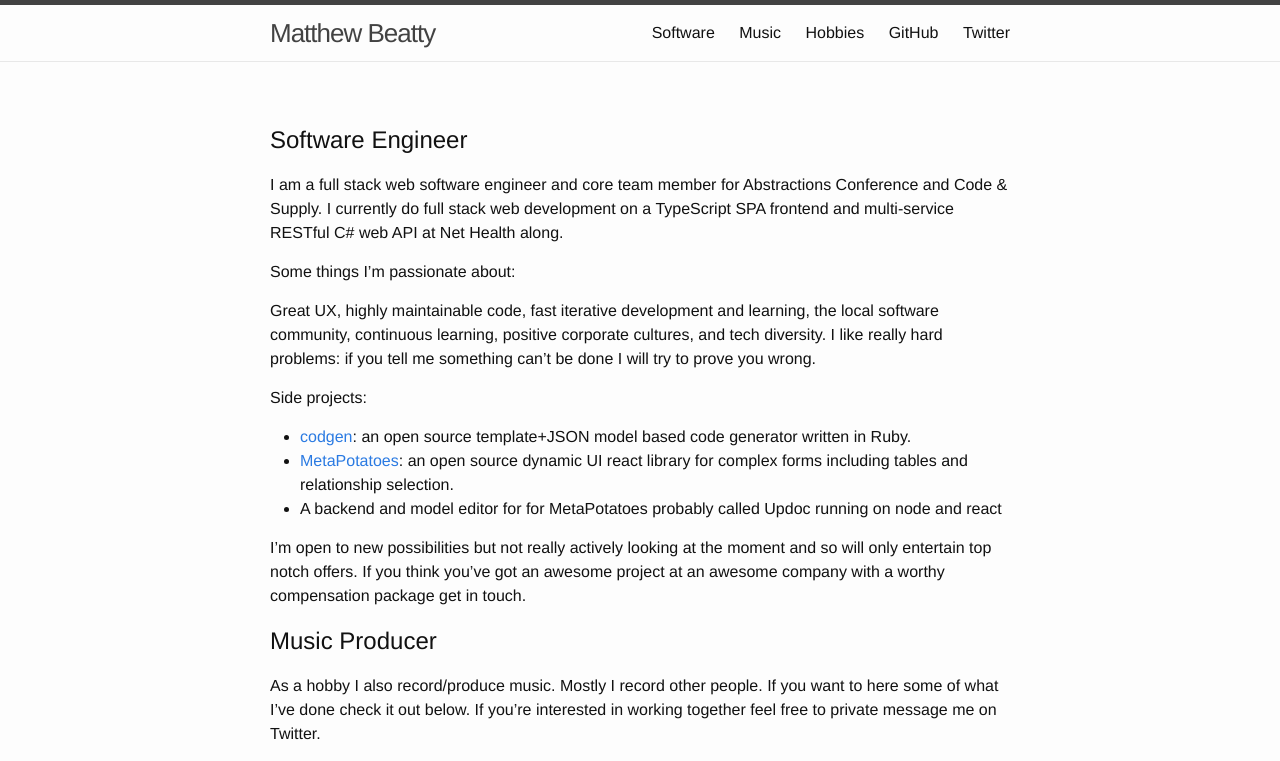
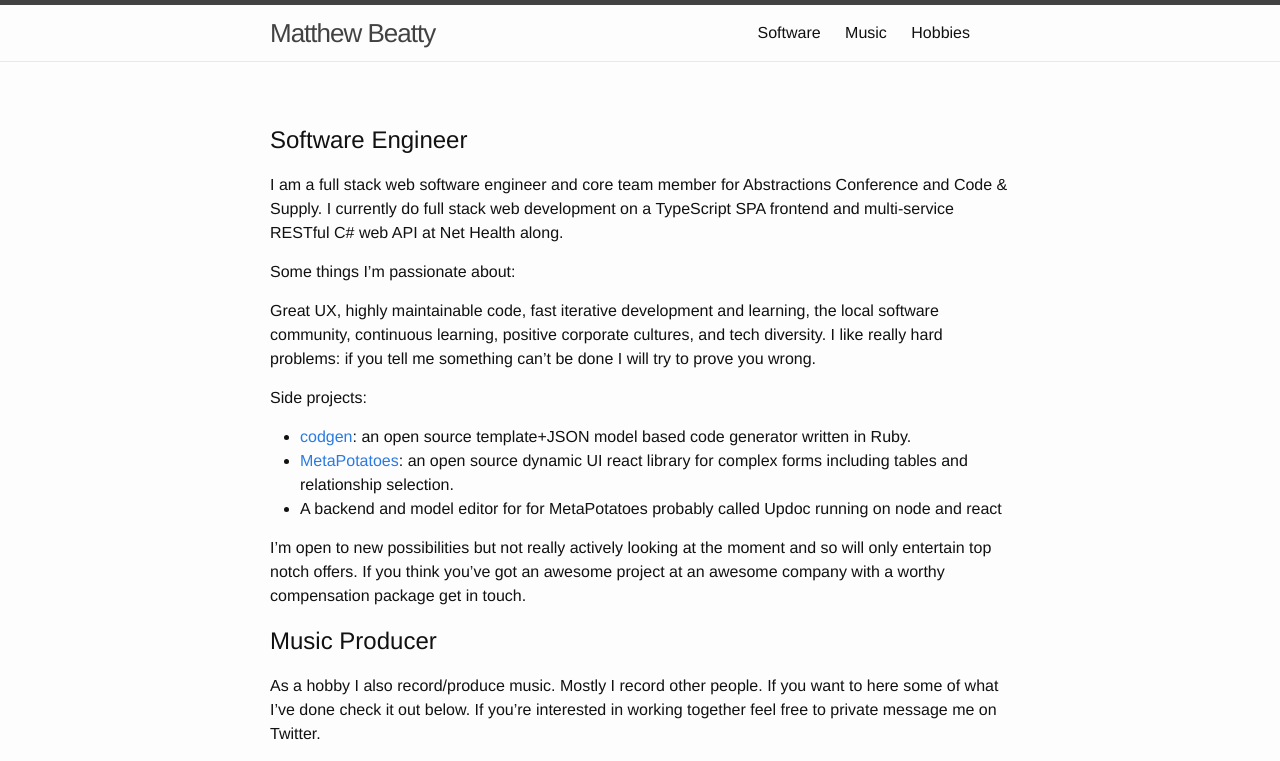
Before and after one commit to beattyml1/beattyml1.github.io, a Jekyll site: the page built from index.md, in a window 1280 px wide. Shown: the top 761 px of the page. Built offline with Jekyll 4.4.1, drawn with Linux system fonts in a browser that asks for light colours; grey boxes are pictures that could not be loaded.

Commit message:
Update header.html

```diff
--- a/_includes/header.html
+++ b/_includes/header.html
@@ -17,8 +17,8 @@
           <a class="page-link" href="#software-engineer">Software</a>
           <a class="page-link" href="#music-producer">Music</a>
           <a class="page-link" href="#other-hobbies">Hobbies</a>
-          <a class="page-link" class="icon github" href="https://github.com/beattyml1">GitHub</a>
-          <a class="page-link" href="https://twitter.com/beattyml1">Twitter</a>
+          <a class="page-link" class="icon github" href="https://github.com/beattyml1" alt="GitHub"></a>
+          <a class="page-link" class="icon twitter" href="https://twitter.com/beattyml1" alt="Twitter"></a>
       </div>
     </nav>
 
```
